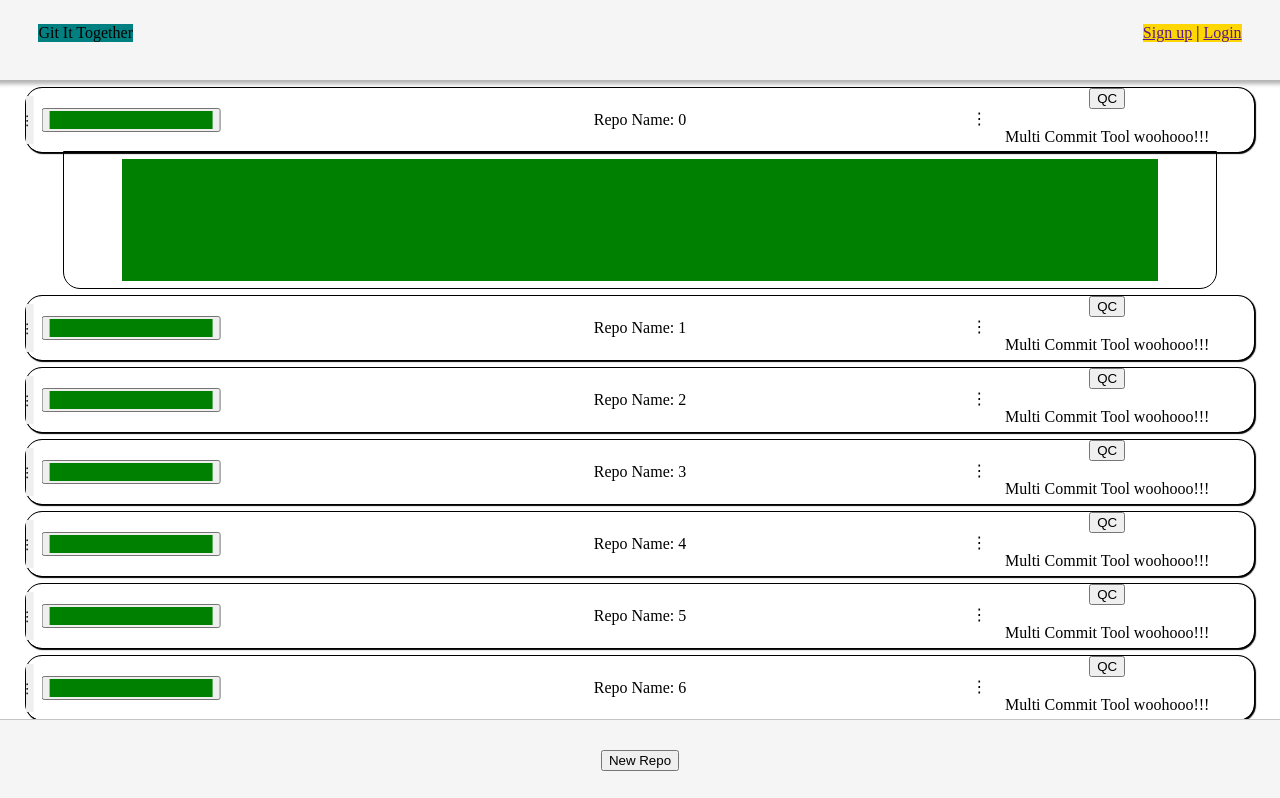
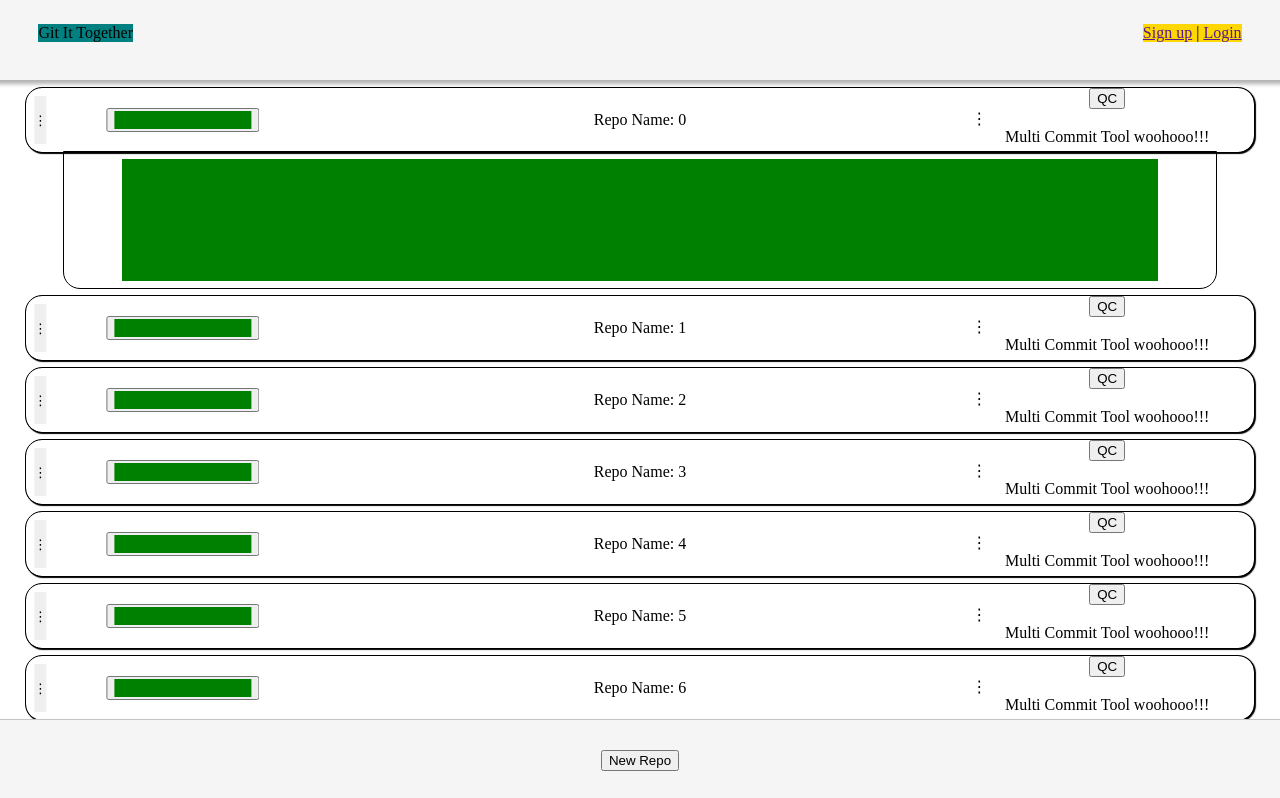
Before and after one commit to BuickSalesman/git-front, a React (Vite) app: page / in a window 1280 px wide. Shown: the top 798 px of the page. Built offline with nearby package versions, Linux system fonts and the light colour scheme.

Commit message:
sliding menu left side complete!

```diff
--- a/src/components/Content/RepoDisplayCard/RepoTitleTool/RepoTitleTool.css
+++ b/src/components/Content/RepoDisplayCard/RepoTitleTool/RepoTitleTool.css
@@ -21,8 +21,3 @@
 .swipe-indicator {
     width: 3vw;
 }
-
-.heatmap-dropdown-button {
-    height: 3vh;
-    width: 14vw;
-}
--- a/src/components/Content/RepoDisplayCard/RepoTitleTool/TitleToolLeft/HeatmapDropdownButton/HeatmapDropdownButton.css
+++ b/src/components/Content/RepoDisplayCard/RepoTitleTool/TitleToolLeft/HeatmapDropdownButton/HeatmapDropdownButton.css
@@ -0,0 +1,5 @@
+.heatmap-dropdown-button {
+    height: 3vh;
+    width: 12vw;
+    margin-left: 4vw;
+}
--- a/src/components/Content/RepoDisplayCard/RepoTitleTool/TitleToolLeft/TitleToolLeft.css
+++ b/src/components/Content/RepoDisplayCard/RepoTitleTool/TitleToolLeft/TitleToolLeft.css
@@ -9,6 +9,8 @@
     justify-content: center;
     align-items: center;
     gap: 1vh;
+    transition: transform 280ms;
+    will-change: transform;
 }
 
 .hidden-buttons-left {
@@ -38,5 +40,5 @@
 }
 
 .left-track.show-closed {
-    transform: translateX(-18vw);
+    transform: translateX(-17vw);
 }
```
